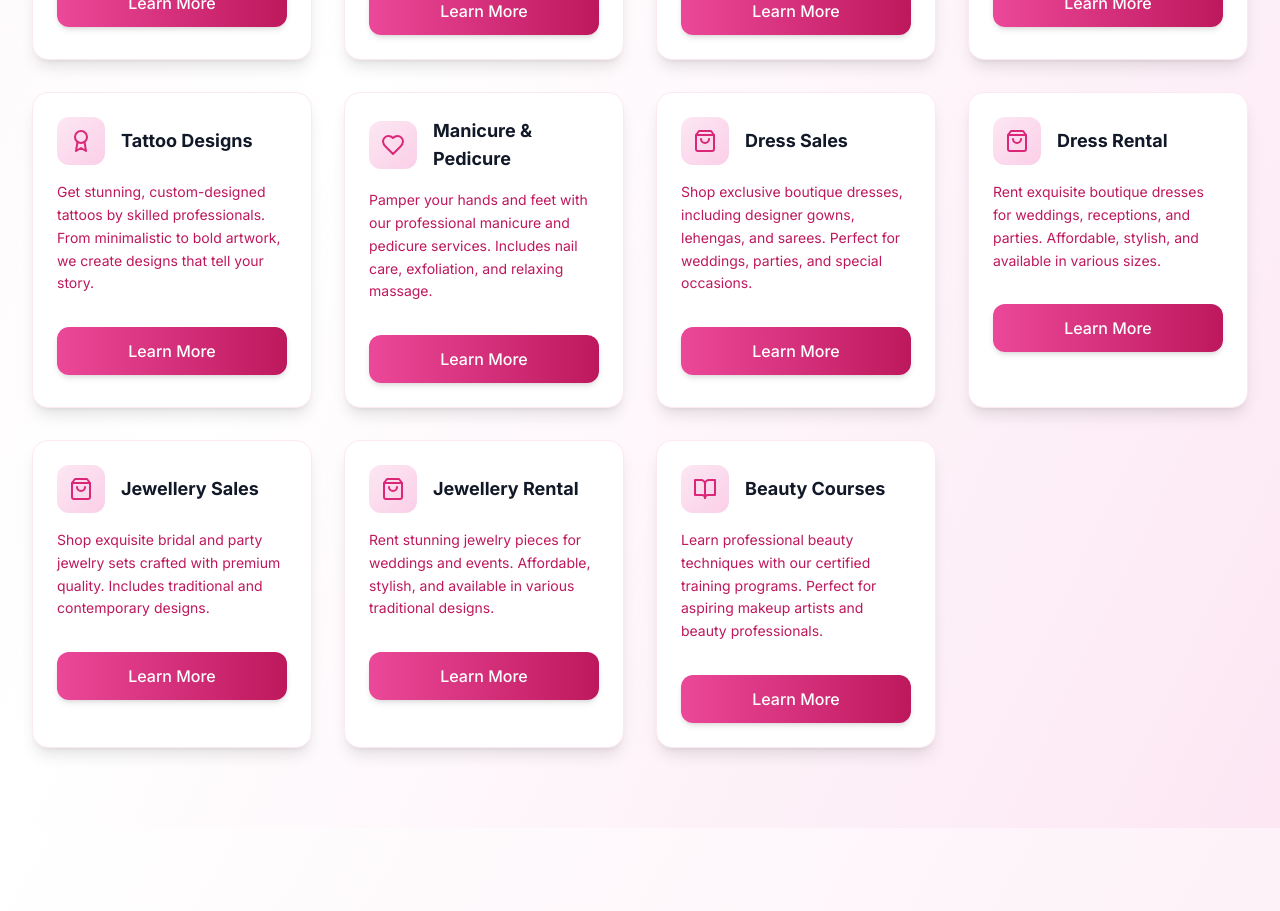
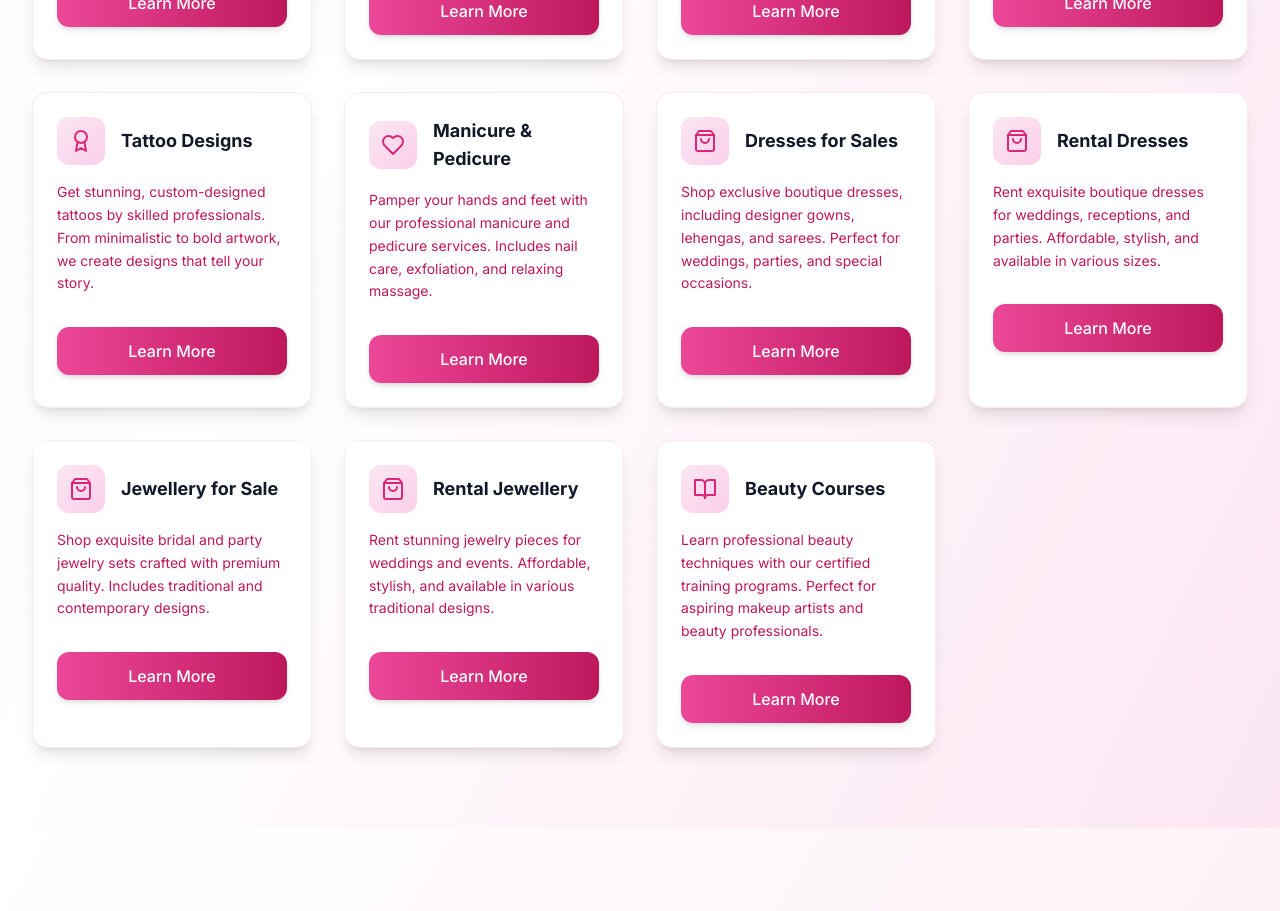
Before and after one commit to Lokesh7812/strawberryArtistry, a React (Vite) app: page / in a window 1280 px wide. Shown: the part 5920-6831 px from the top of the page. Built offline with nearby package versions, Linux system fonts and the light colour scheme.

Commit message:
updated-products

```diff
--- a/src/sections/Services.tsx
+++ b/src/sections/Services.tsx
@@ -233,7 +233,7 @@ const services: Service[] = [
   },
   {
     id: 'dress-sale',
-    title: 'Dress Sales',
+    title: 'Dresses for Sales',
     description: 'Shop exclusive boutique dresses, including designer gowns, lehengas, and sarees. Perfect for weddings, parties, and special occasions.',
     icon: <ShoppingBag className="w-6 h-6" />,
     category: 'boutique',
@@ -242,7 +242,7 @@ const services: Service[] = [
   },
   {
     id: 'dress-rental',
-    title: 'Dress Rental',
+    title: 'Rental Dresses',
     description: 'Rent exquisite boutique dresses for weddings, receptions, and parties. Affordable, stylish, and available in various sizes.',
     icon: <ShoppingBag className="w-6 h-6" />,
     category: 'boutique',
@@ -251,7 +251,7 @@ const services: Service[] = [
   },
   {
     id: 'jewellery-sale',
-    title: 'Jewellery Sales',
+    title: 'Jewellery for Sale',
     description: 'Shop exquisite bridal and party jewelry sets crafted with premium quality. Includes traditional and contemporary designs.',
     icon: <ShoppingBag className="w-6 h-6" />,
     category: 'boutique',
@@ -260,7 +260,7 @@ const services: Service[] = [
   },
   {
     id: 'jewellery-rental',
-    title: 'Jewellery Rental',
+    title: 'Rental Jewellery',
     description: 'Rent stunning jewelry pieces for weddings and events. Affordable, stylish, and available in various traditional designs.',
     icon: <ShoppingBag className="w-6 h-6" />,
     category: 'boutique',
```
